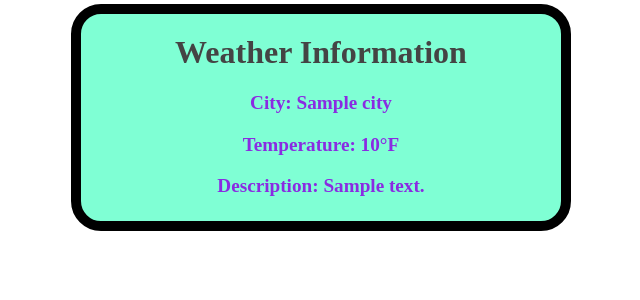
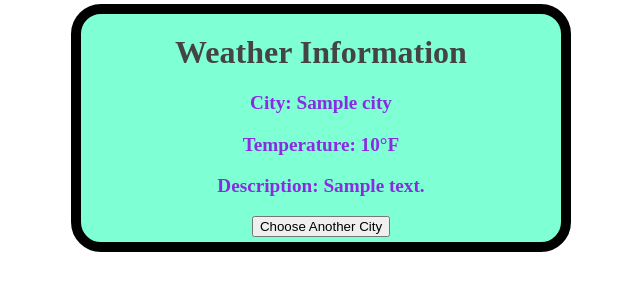
Before and after one commit to The-Supreme-Elemental/flask-weather-app, a Flask app: template templates/weather_result.html in a window 1280 px wide. Shown: the part 156-456 px from the top of the page, without its empty margins (319-959 px from the left). Run offline with Flask 3, Linux system fonts and the light colour scheme; the template is opened without the code that fills it: most values are stand-ins (such as "Sample title", 1, 10 or a date in 2020).

Commit message:
made a return button

```diff
--- a/templates/weather_result.html
+++ b/templates/weather_result.html
@@ -18,6 +18,8 @@
         <p>City: {{ weather_info.city }}</p>
         <p>Temperature: {{ weather_info.temperature }}°F</p>
         <p>Description: {{ weather_info.description }}</p>
+
+        <button onclick="window.location.href='/'">Choose Another City</button>
         {% else %}
         <p>⚠️ Error: Could not retrieve weather data. Please try again later.</p>
         {% endif %}
```
